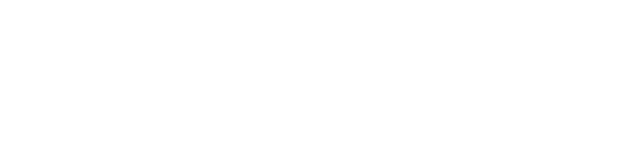
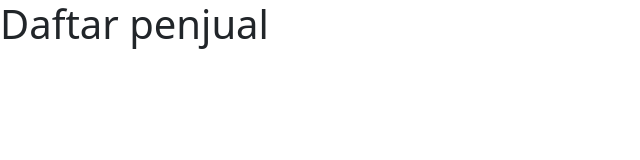
Before and after one commit to Paisal53/penjual, a plain HTML site: page index.html in a window 1280 px wide. Shown: the whole page, without its empty margins (0-640 px from the left). Drawn offline with nearby package versions, Linux system fonts and the light colour scheme.

Commit message:
mengubah nama di html

```diff
--- a/index.html
+++ b/index.html
@@ -4,8 +4,11 @@
 <head>
   <meta charset="m-3">
   <meta name="viewport" content="width=device-width, initial-scale=1">
-  <title>penjual</title>
+  <title>daftar penjual</title>
     <link href="https://cdn.jsdelivr.net/npm/bootstrap@5.3.2/dist/css/bootstrap.min.css" rel="stylesheet" integrity="sha384-T3c6CoIi6uLrA9TneNEoa7RxnatzjcDSCmG1MXxSR1GAsXEV/Dwwykc2MPK8M2HN" crossorigin="anonymous">
     <script src="https://cdn.jsdelivr.net/npm/bootstrap@5.3.2/dist/js/bootstrap.bundle.min.js" integrity="sha384-C6RzsynM9kWDrMNeT87bh95OGNyZPhcTNXj1NW7RuBCsyN/o0jlpcV8Qyq46cDfL" crossorigin="anonymous"></script>
 
       <script src="https://code.jquery.com/jquery-3.7.1.min.js" integrity="sha256-/JqT3SQfawRcv/BIHPThkBvs0OEvtFFmqPF/lYI/Cxo=" crossorigin="anonymous"></script>
+      </head>
+<body>
+  <h1>Daftar penjual</h1>
```
